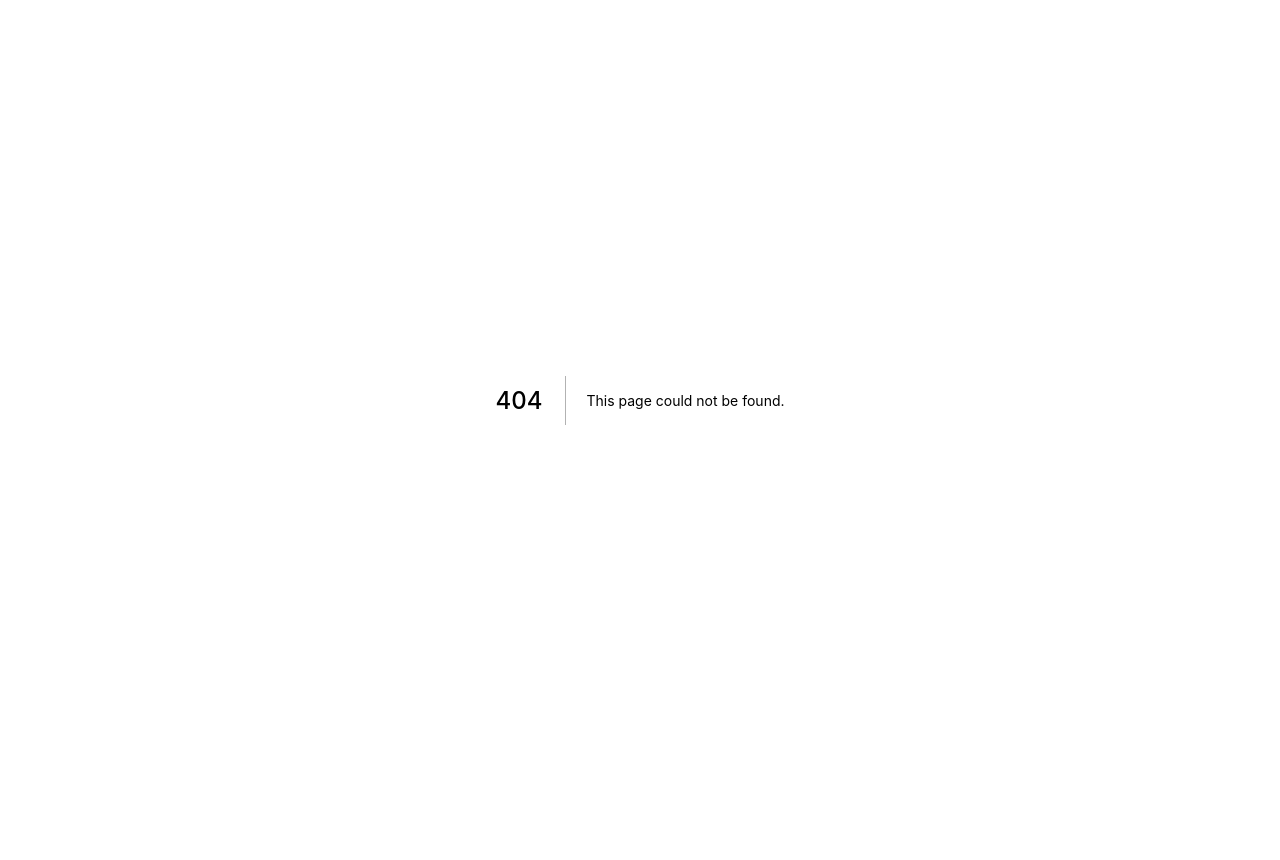
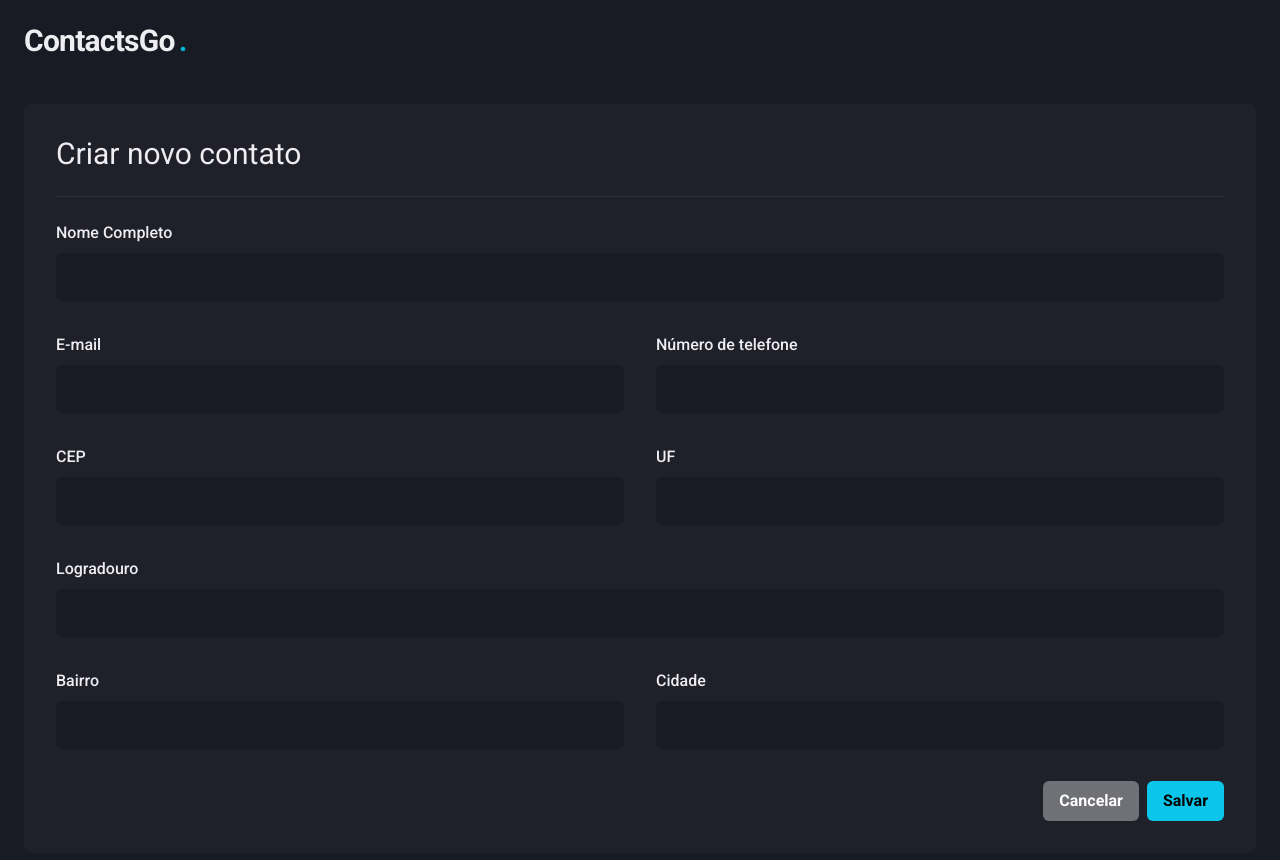
Before and after one commit to cassiamaria/contacts-go, a Next.js app: page /contacts/create in a window 1280 px wide. Before the commit this address had no page. Shown: the top 860 px of the page. Before the commit the page ends 800 px from the top, so only its background shows below. Built offline with nearby package versions, Linux system fonts and the light colour scheme.

Commit message:
Página de criar um novo contato

```diff
--- a/src/components/Header.tsx
+++ b/src/components/Header.tsx
@@ -47,9 +47,6 @@ export function Header() {
         <Icon as={RiSearchLine} fontSize="20"/>
       </Flex>
 
-      <Flex>
-
-      </Flex>
     </Flex>
   );
 }
--- /dev/null
+++ b/src/pages/contacts/create.tsx
@@ -0,0 +1,63 @@
+import { Box, Divider, Flex, Heading, Text, VStack, SimpleGrid, HStack, Button } from "@chakra-ui/react";
+import { Input } from "../../components/Form/Input";
+
+export default function CreateContact() {
+  return (
+    <Box>
+      <Flex
+        as="header"
+        w="100%"
+        h="20"
+        maxWidth={1480}
+        mx="auto"
+        px="6"
+        align="center"
+      >
+        <Text
+          fontSize="3xl"
+          fontWeight="bold"
+          letterSpacing="tight"
+          w="64"
+        >
+          ContactsGo
+          <Text as="span" ml="1" color="cyan.500">.</Text>
+        </Text>
+      </Flex>
+      <Flex w="100%" my="6" maxWidth={1480} mx="auto" px="6">
+
+        <Box flex="1" borderRadius={8} bg="gray.800" p="8">
+          <Heading size="lg" fontWeight="normal">Criar novo contato</Heading>
+          <Divider my="6" borderColor="gray.700" />
+
+          <VStack spacing="8">
+            <Input name="name" label="Nome Completo" />
+
+            <SimpleGrid minChildWidth="240px" spacing="8" w="100%">
+              <Input name="email" label="E-mail" />
+              <Input name="phone" label="Número de telefone" />
+            </SimpleGrid>
+
+            <SimpleGrid minChildWidth="240px" spacing="8" w="100%">
+              <Input name="cep" label="CEP" />
+              <Input name="uf" label="UF" />
+            </SimpleGrid>
+
+            <Input name="street" label="Logradouro" />
+
+            <SimpleGrid minChildWidth="240px" spacing="8" w="100%">
+              <Input name="district" label="Bairro" />
+              <Input name="city" label="Cidade" />
+            </SimpleGrid>
+          </VStack>
+
+          <Flex mt="8" justify="flex-end">
+            <HStack spcing="4">
+              <Button colorScheme="whiteAlpha">Cancelar</Button>
+              <Button colorScheme="cyan">Salvar</Button>
+            </HStack>
+          </Flex>
+        </Box>
+      </Flex>
+    </Box>
+  );
+}
```
